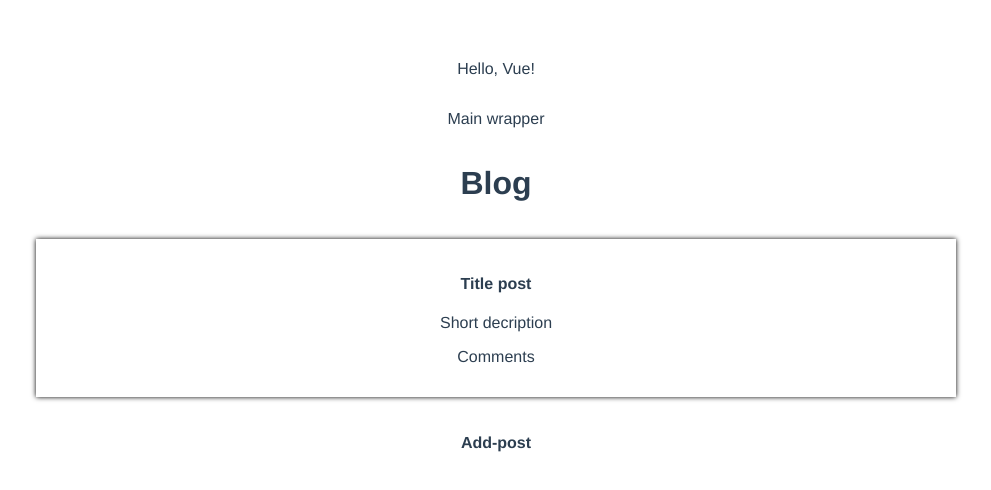
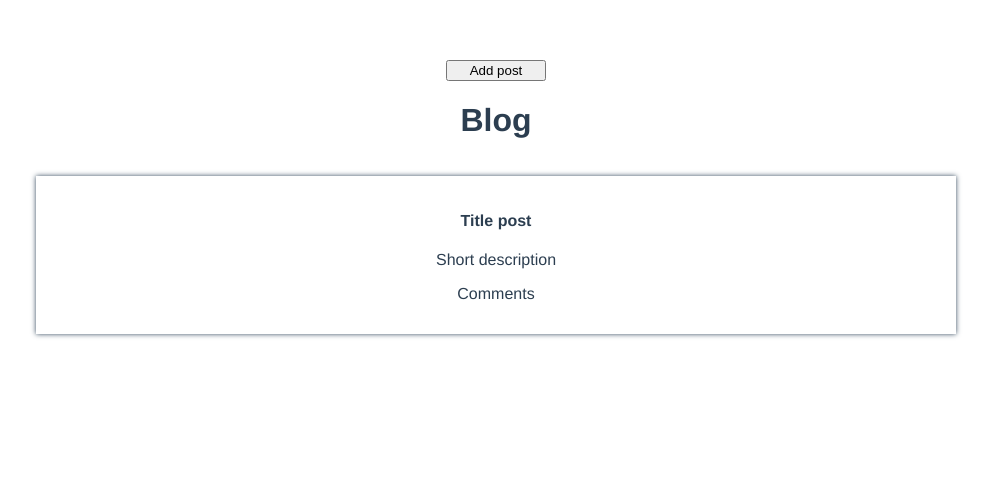
Before and after one commit to a-fomenkov/test-crud-vue, a Vue app: page / in a window 1280 px wide. Shown: the top 490 px of the page, without its empty margins (144-1135 px from the left). Built offline with nearby package versions, Linux system fonts and the light colour scheme.

Commit message:
making structure

```diff
--- a/package.json
+++ b/package.json
@@ -18,10 +18,10 @@
 		"@vue/cli-plugin-eslint": "~4.5.0",
 		"@vue/cli-service": "~4.5.0",
 		"babel-eslint": "^10.1.0",
-		"node-sass": "^6.0.0",
-		"sass-loader": "^10.1.1",
 		"eslint": "^6.7.2",
 		"eslint-plugin-vue": "^6.2.2",
+		"node-sass": "^4.13.0",
+		"sass-loader": "^8.0.0",
 		"vue-template-compiler": "^2.6.11"
 	},
 	"eslintConfig": {
--- a/src/App.vue
+++ b/src/App.vue
@@ -1,6 +1,5 @@
 <template>
   <div id="app">
-    <p>Hello, Vue!</p>
     <main-wrapper></main-wrapper>
   </div>
 </template>
--- a/src/assets/styles/styles.scss
+++ b/src/assets/styles/styles.scss
@@ -1 +1 @@
-@import 'variables.scss';
+@import 'variables';
--- a/src/assets/styles/variables.scss
+++ b/src/assets/styles/variables.scss
@@ -1,2 +1,2 @@
 $hoverColor: #42b883;
-$margin: 45px;
+$fontColor: #35495e;
--- a/src/components/add-post.vue
+++ b/src/components/add-post.vue
@@ -1,14 +1,49 @@
 <template>
   <div class="add-post">
-    <h4>Add-post</h4>
+    <h4>Создание новой записи</h4>
+    <div class="add-post__form">
+      <input
+        type="text"
+        class="add-post__title"
+        placeholder="Введите название"
+        required
+        v-model="newPost.title"
+      />
+      <textarea
+        class="add-post__short-description"
+        cols="30"
+        rows="10"
+        placeholder="Введите краткое описание"
+        required
+        v-model="newPost.shortDescription"
+      ></textarea>
+      <textarea
+        class="add-post__long-description"
+        cols="30"
+        rows="10"
+        placeholder="Введите полное описание"
+        required
+        v-model="newPost.fullDescription"
+      ></textarea>
+    </div>
+    <button class="add-post__publish-btn">Опубликовать</button>
   </div>
 </template>
 
 <script>
 export default {
   name: "add-post",
+  data: {
+    posts: [],
+    newPost: {
+      title: "",
+      shortDescription: "",
+      fullDescription: "",
+    },
+  },
+  methods: {},
 };
 </script>
 
-<style>
+<style lang="scss">
 </style>
--- a/src/components/main-wrapper.vue
+++ b/src/components/main-wrapper.vue
@@ -1,27 +1,21 @@
 <template>
   <div class="main-wrapper">
-    <p>{{ title }}</p>
+    <button class="main-wrapper__add-post-btn">Add post</button>
     <posts></posts>
-    <add-post></add-post>
   </div>
 </template>
 
 <script>
 import posts from "./posts";
-import addPost from "./add-post";
+//import addPost from "./add-post";
 
 export default {
   name: "main-wrapper",
   components: {
     posts,
-    addPost,
+    //addPost,
   },
   props: {},
-  data() {
-    return {
-      title: "Main wrapper",
-    };
-  },
   computed: {},
   methods: {},
   watch: {},
@@ -35,5 +29,9 @@ export default {
   flex-direction: column; //под вопросом
   max-width: 950px;
   margin: 0 auto;
+  &__add-post-btn {
+    width: 100px;
+    margin: 0 auto;
+  }
 }
 </style>
--- a/src/components/posts-item.vue
+++ b/src/components/posts-item.vue
@@ -1,7 +1,7 @@
 <template>
   <div class="posts-item">
     <h4>Title post</h4>
-    <p>Short decription</p>
+    <p>Short description</p>
     <p>Comments</p>
   </div>
 </template>
@@ -15,11 +15,11 @@ export default {
 <style lang="scss">
 .posts-item {
   flex-basis: 100%;
-  box-shadow: 0 0 5px #000;
+  box-shadow: 0 0 5px #35495e;
   padding: 15px;
   margin: 15px;
   h4:hover {
-    //color: $hoverColor;
+    color: $hoverColor;
     transition: color 0.3s ease;
   }
 }
--- a/src/components/posts.vue
+++ b/src/components/posts.vue
@@ -15,6 +15,30 @@ export default {
   components: {
     postsItem,
   },
+  data() {
+    return {
+      posts: [
+        {
+          id: 1,
+          title: "Title1",
+          shortDescription: "Abc",
+          fullDescription: "Abcdef",
+        },
+        {
+          id: 2,
+          title: "Title2",
+          shortDescription: "Abc",
+          fullDescription: "Abcdef",
+        },
+      ],
+      newPost: {
+        title: "",
+        shortDescription: "",
+        fullDescription: "",
+      },
+    };
+  },
+  methods: {},
 };
 </script>
 
```
Also changed, not shown: src/components/update-post.vue (added, +12 -0 lines), 1 other file (tests, documents, lock files or other folders).
